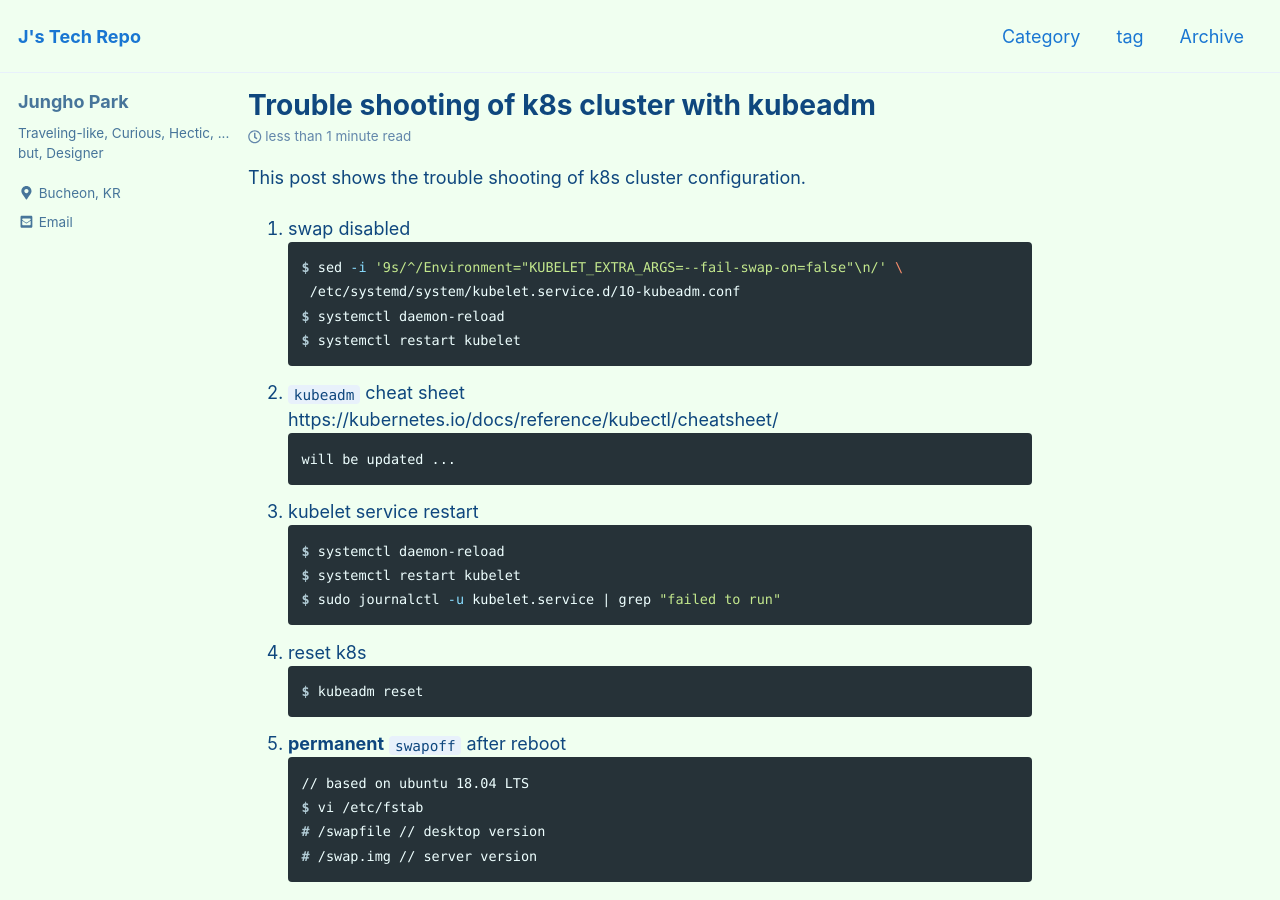
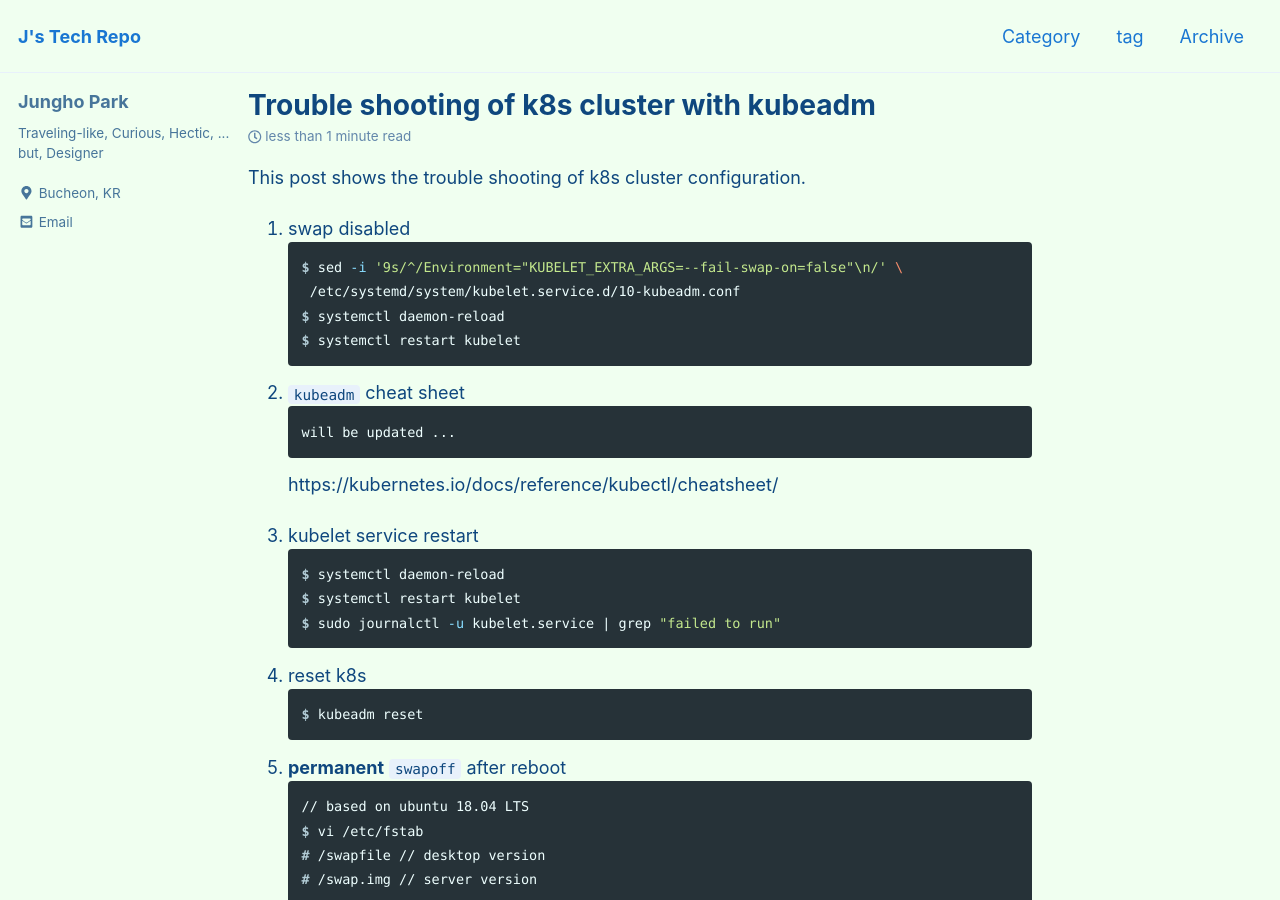
Before and after one commit to unipark00/tekrepo, a Jekyll site: the page built from _posts/2019-04-12-trouble_shooting_of_clustering.md, in a window 1280 px wide and 900 px high. Built offline with Jekyll 4.4.1, drawn with Linux system fonts in a browser that asks for light colours; cached includes are drawn as plain includes.

````diff
--- a/_posts/2019-04-12-trouble_shooting_of_clustering.md
+++ b/_posts/2019-04-12-trouble_shooting_of_clustering.md
@@ -17,10 +17,10 @@ $ systemctl daemon-reload
 $ systemctl restart kubelet
 ```
 1. `kubeadm` cheat sheet
-https://kubernetes.io/docs/reference/kubectl/cheatsheet/
 ```console
 will be updated ...
 ```
+https://kubernetes.io/docs/reference/kubectl/cheatsheet/
 1. kubelet service restart
 ```console
 $ systemctl daemon-reload
````
